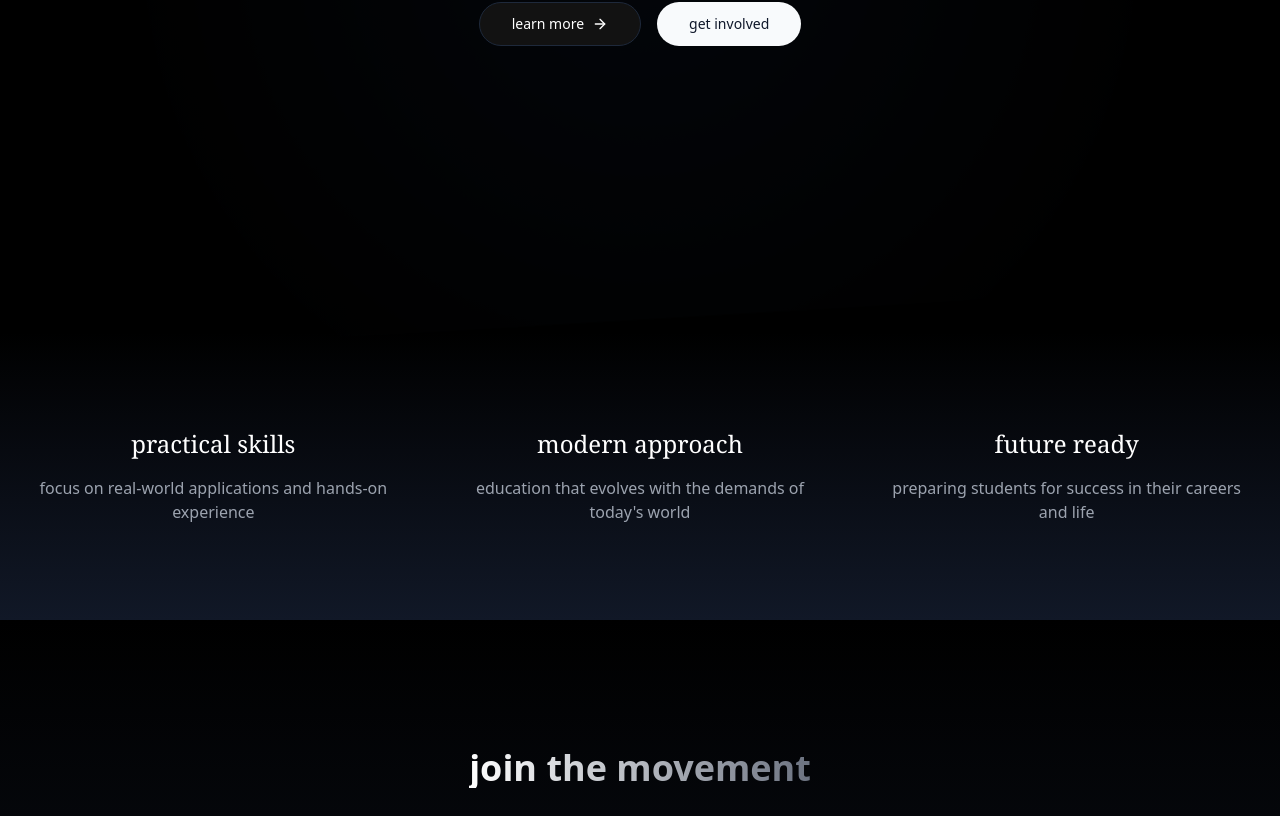
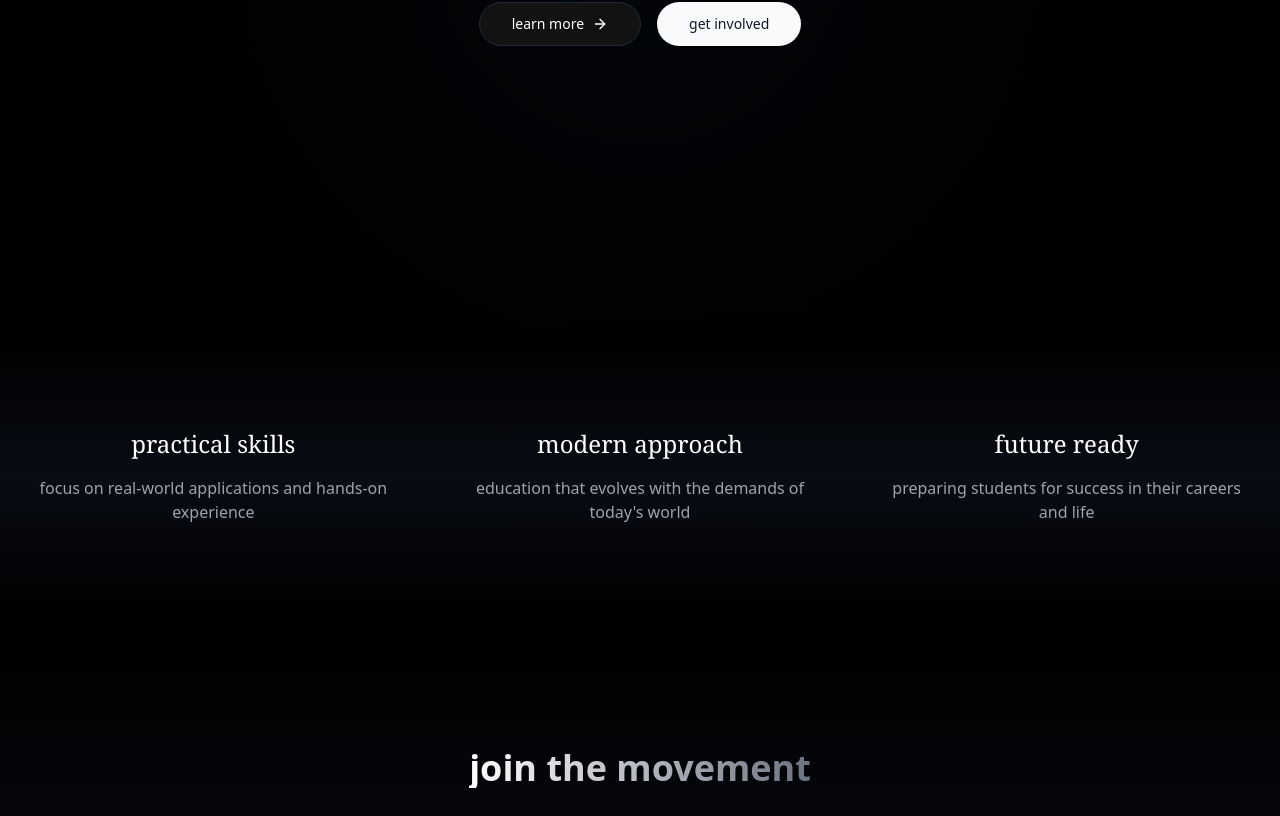
Before and after one commit to theonewithpooh-bear/mors, a React (Vite) app: page / in a window 1280 px wide. Shown: the part 468-1284 px from the top of the page. Built offline with nearby package versions, Linux system fonts and the light colour scheme.

Commit message:
Fix fade effect issue
Addressed the issue where the black line does not fade together as intended. Adjustments made to ensure a smoother transition effect.
[skip gpt_engineer]

```diff
--- a/src/pages/Index.jsx
+++ b/src/pages/Index.jsx
@@ -49,13 +49,14 @@ const Index = () => {
       </section>
 
       {/* Features Section */}
-      <section className="py-24 bg-gradient-to-b from-black to-gray-900">
-        <div className="container mx-auto px-6">
+      <section className="relative py-24">
+        <div className="absolute inset-0 bg-gradient-to-b from-black via-gray-900 to-black opacity-50" />
+        <div className="container relative mx-auto px-6">
           <motion.div
             initial={{ opacity: 0 }}
             whileInView={{ opacity: 1 }}
-            transition={{ duration: 1 }}
-            viewport={{ once: true }}
+            transition={{ duration: 1.5, ease: "easeOut" }}
+            viewport={{ once: true, margin: "-100px" }}
             className="grid grid-cols-1 md:grid-cols-3 gap-12"
           >
             <div className="text-center space-y-4">
```
